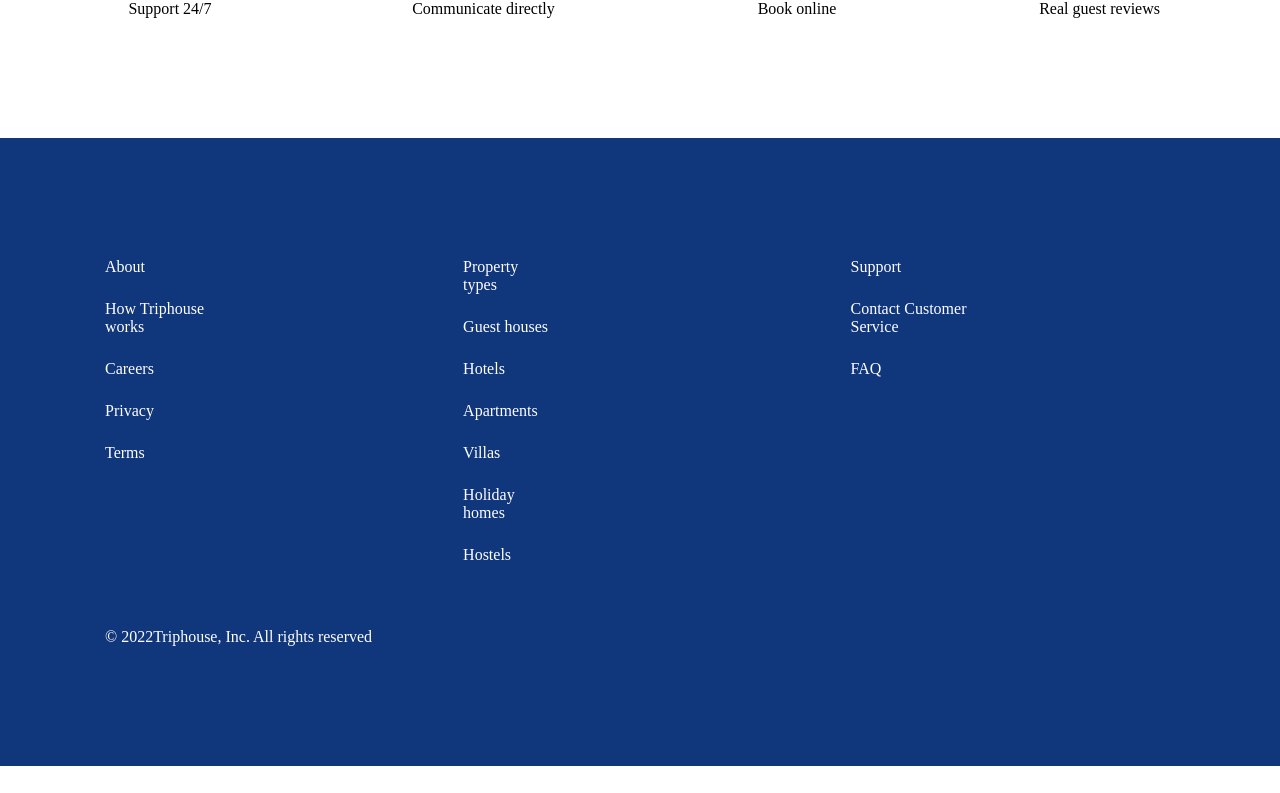
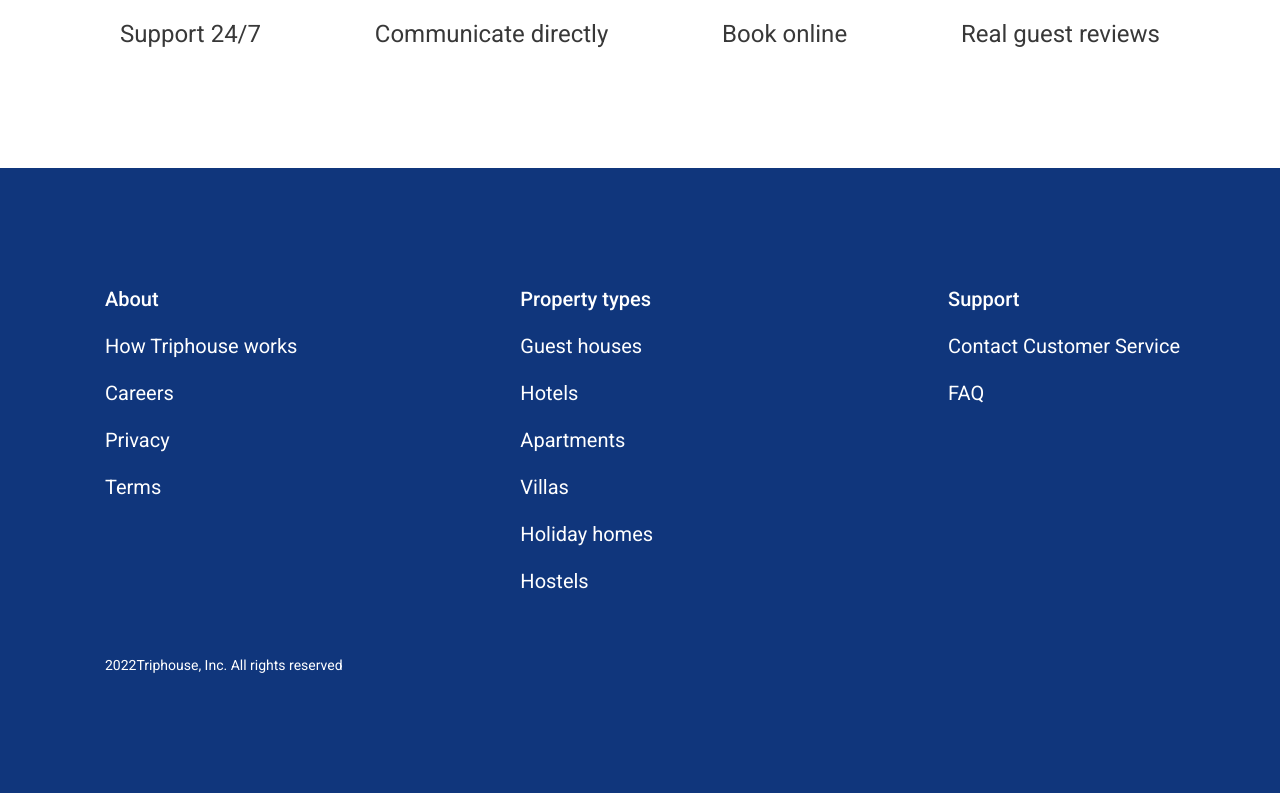
Before and after one commit to VerkhovinaNatallia/if-html, a plain HTML site: page index.html in a window 1280 px wide. Shown: the part 407-1200 px from the top of the page. Before the commit the page ends 1173 px from the top, so only its background shows below. Drawn offline with Linux system fonts and the light colour scheme.

Commit message:
connected fonts

```diff
--- a/index.html
+++ b/index.html
@@ -32,8 +32,8 @@
     <footer class="footer">
       <div class="block-footer">
         <ul class="about-list">
-          <li>
-            <a href="#">About</a>
+          <li class="footer-item">
+            <a href="#" class="footer-link">About</a>
           </li>
           <li>
             <a href="#">How Triphouse works</a>
@@ -49,8 +49,8 @@
           </li>
         </ul>
         <ul class="property-types-list">
-          <li>
-            <a href="#">Property types</a>
+          <li class="footer-item">
+            <a href="#" >Property types</a>
           </li>
           <li>
             <a href="#">Guest houses</a>
@@ -72,7 +72,7 @@
           </li>
         </ul>
         <ul class="support-list">
-          <li>
+          <li class="footer-item">
             <a href="#">Support</a>
           </li>
           <li>
@@ -83,7 +83,7 @@
           </li>
         </ul>
       </div>
-      <p>&copy; 2022Triphouse, Inc. All rights reserved</p>
+      <p> 2022Triphouse, Inc. All rights reserved</p>
     </footer>
   </body>
 </html>
--- a/style/style.css
+++ b/style/style.css
@@ -1,14 +1,27 @@
+/*-----fonts-----*/
+@import url('https://fonts.googleapis.com/css2?family=Roboto:wght@400;500&display=swap');
+/*--------*/
+
+
 * {
   margin: 0;
   padding: 0;
   text-decoration: none;
   list-style-type: none;
+  font-family: 'Roboto', sans-serif;
+  font-style: normal;
+  font-weight: 400;
+  color: #383838;
 }
 body {
   max-width: 1440px;
   margin: 0 auto;
 }
-
+h2{
+  font-weight: 500;
+  font-size: 40px;
+  line-height: 47px;
+}
 /*------main-----*/
 
 .block {
@@ -39,7 +52,11 @@ body {
   align-items: center;
   gap: 48px;
 }
-
+.cart p{
+  font-size: 24px;
+  line-height: 28px;
+  text-align: center;
+}
 /*-----footer-----*/
 .footer {
   background-color: #10367c;
@@ -47,6 +64,7 @@ body {
 }
 .block-footer {
   display: flex;
+
 }
 .block-footer ul {
   display: flex;
@@ -56,6 +74,12 @@ body {
 
 .block-footer a {
   color: #ffffff;
+  white-space: nowrap;
+  font-size: 20px;
+  line-height: 23px;
+}
+.footer-item a{
+  font-weight: 500;
 }
 .about-list {
   margin-right: 223px;
@@ -66,4 +90,6 @@ body {
 .block-footer + p {
   margin-top: 64px;
   color: #ffffff;
+  font-size: 14px;
+  line-height: 16px;
 }
```
